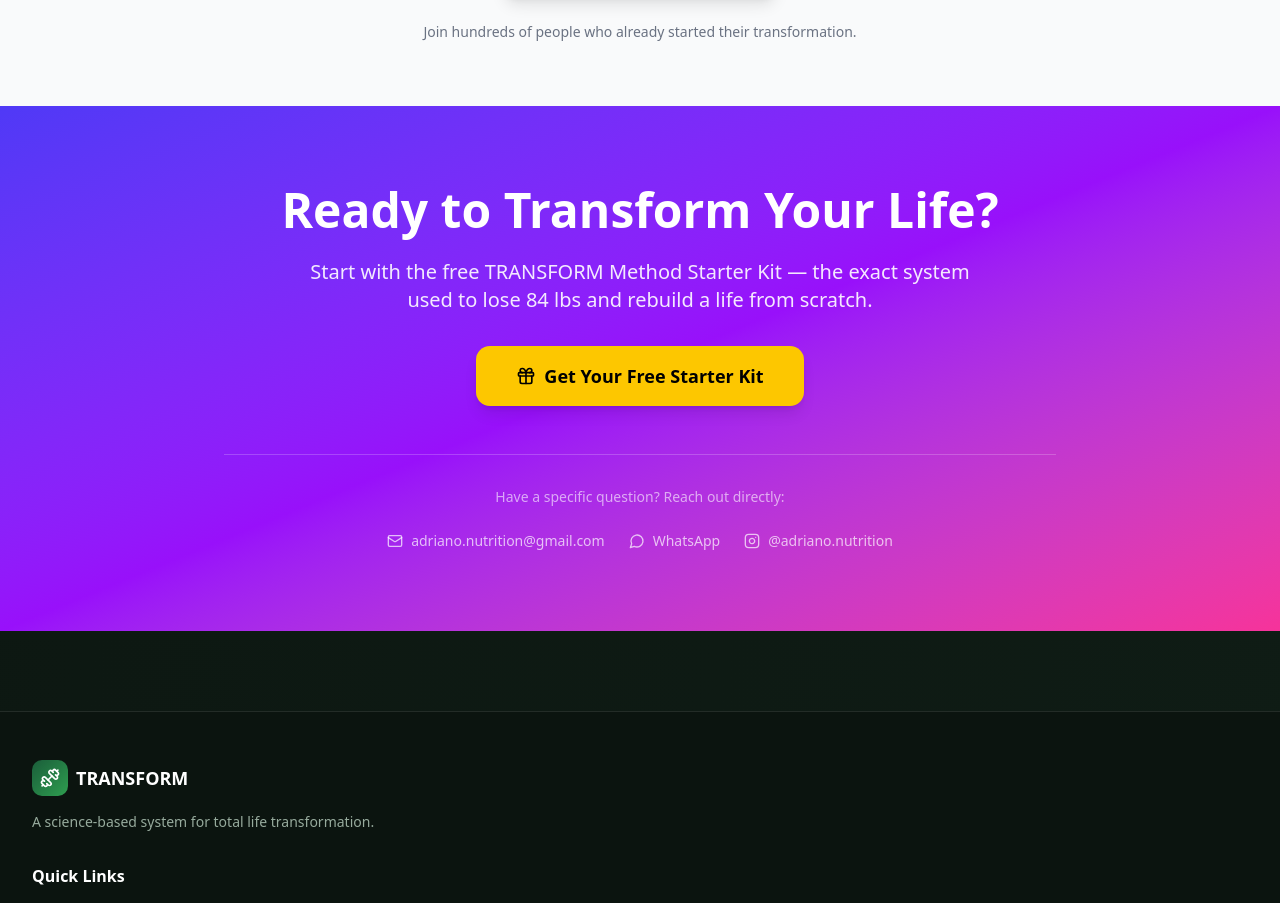
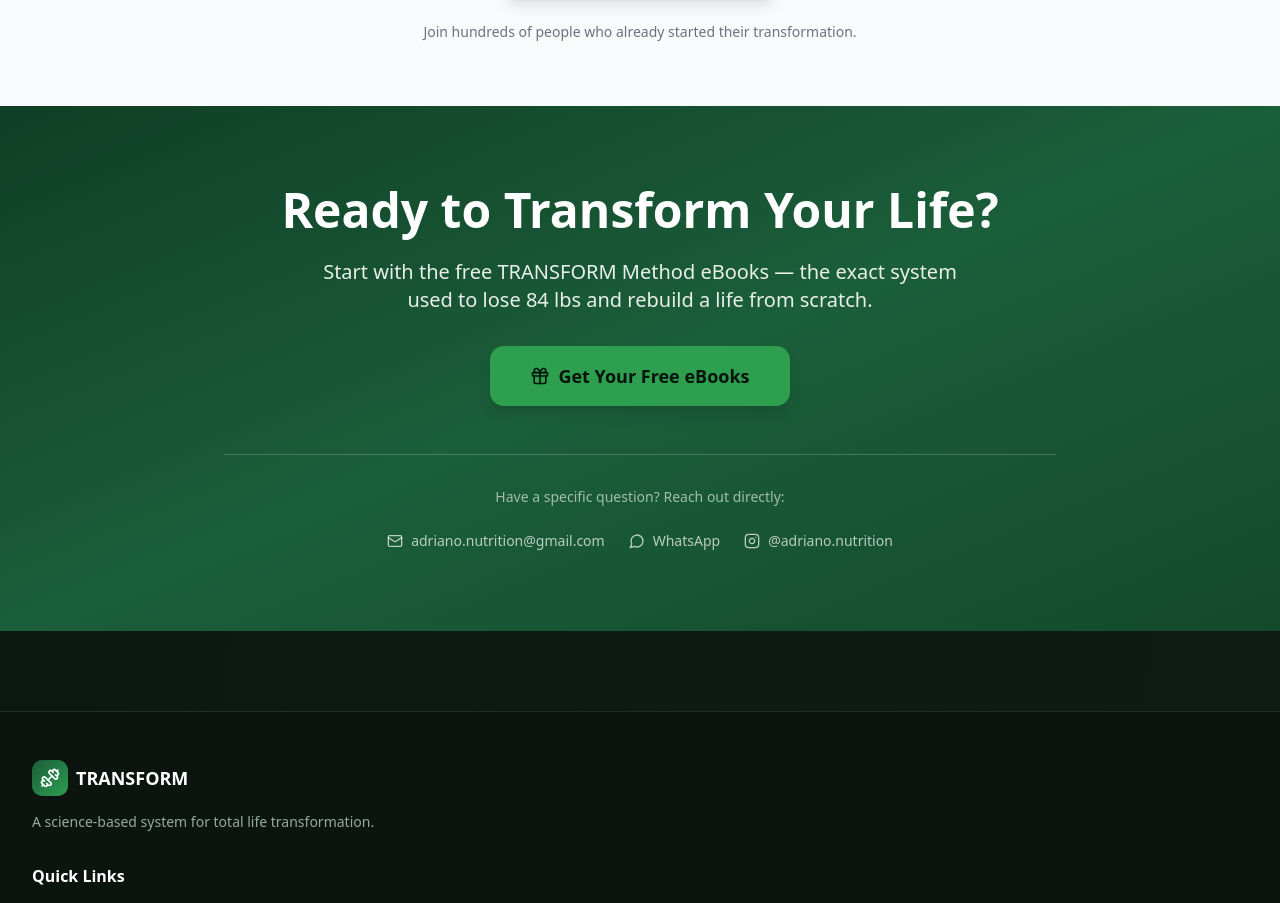
Before and after one commit to AdrianoDRJB/Transform-method, a React (Vite) app: page / in a window 1280 px wide. Shown: the part 9675-10578 px from the top of the page. Built offline with nearby package versions, Linux system fonts and the light colour scheme.

Commit message:
Update ContactSection.jsx

```diff
--- a/src/components/ContactSection.jsx
+++ b/src/components/ContactSection.jsx
@@ -1,10 +1,9 @@
+import { Link } from 'react-router-dom';
 import { Mail, MessageCircle, Instagram, Gift } from 'lucide-react';
 
 export default function ContactSection() {
-  const GUMROAD_STARTER_KIT = 'https://adrianonutrition.gumroad.com/l/starter-kit';
-
   return (
-    <section className="py-20 bg-gradient-to-br from-indigo-600 via-purple-600 to-pink-500">
+    <section className="py-20 bg-gradient-to-br from-[#0f3f26] via-[#1b5e3a] to-[#134a2c]">
       <div className="max-w-4xl mx-auto px-4 sm:px-6 lg:px-8 text-center">
         {/* CTA Heading */}
         <h2 className="text-4xl md:text-5xl font-bold text-white mb-6">
@@ -12,19 +11,17 @@ export default function ContactSection() {
         </h2>
 
         <p className="text-xl text-white/90 mb-8 max-w-2xl mx-auto">
-          Start with the free TRANSFORM Method Starter Kit — the exact system used to lose 84 lbs and rebuild a life from scratch.
+          Start with the free TRANSFORM Method eBooks — the exact system used to lose 84 lbs and rebuild a life from scratch.
         </p>
 
-        {/* Primary CTA - Gumroad Starter Kit */}
-        <a
-          href={GUMROAD_STARTER_KIT}
-          target="_blank"
-          rel="noopener noreferrer"
-          className="inline-flex items-center gap-2 bg-yellow-400 hover:bg-yellow-300 text-black font-bold py-4 px-10 rounded-xl text-lg transition-all shadow-lg hover:shadow-xl mb-12"
+        {/* Primary CTA - Free eBooks */}
+        <Link
+          to="/ebooks"
+          className="inline-flex items-center gap-2 bg-[#2e9e4f] hover:bg-[#3fae67] text-[#06140b] font-bold py-4 px-10 rounded-xl text-lg transition-all shadow-lg hover:shadow-xl mb-12"
         >
           <Gift className="w-5 h-5" />
-          Get Your Free Starter Kit
-        </a>
+          Get Your Free eBooks
+        </Link>
 
         {/* Secondary Contact Options - Subtle */}
         <div className="border-t border-white/20 pt-8">
```
